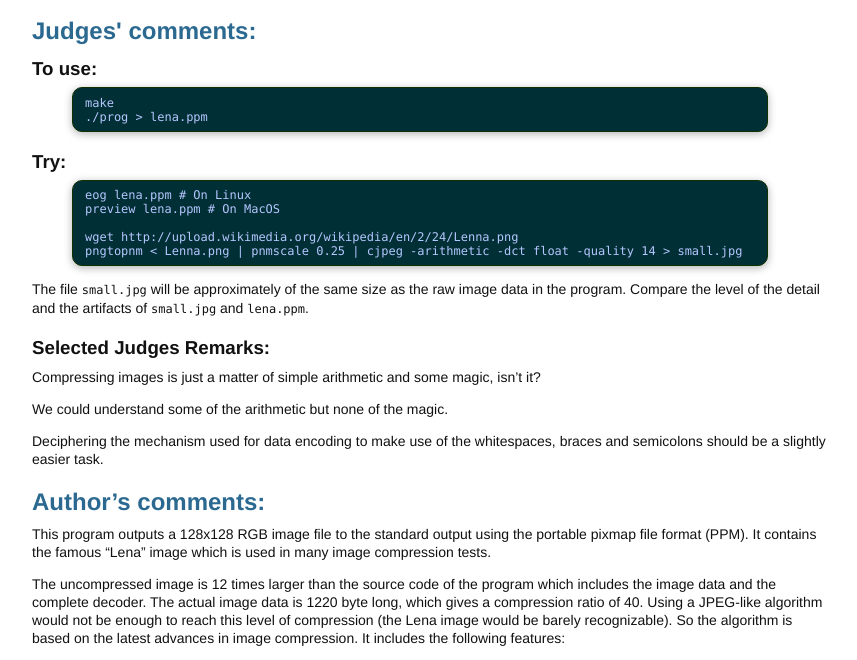
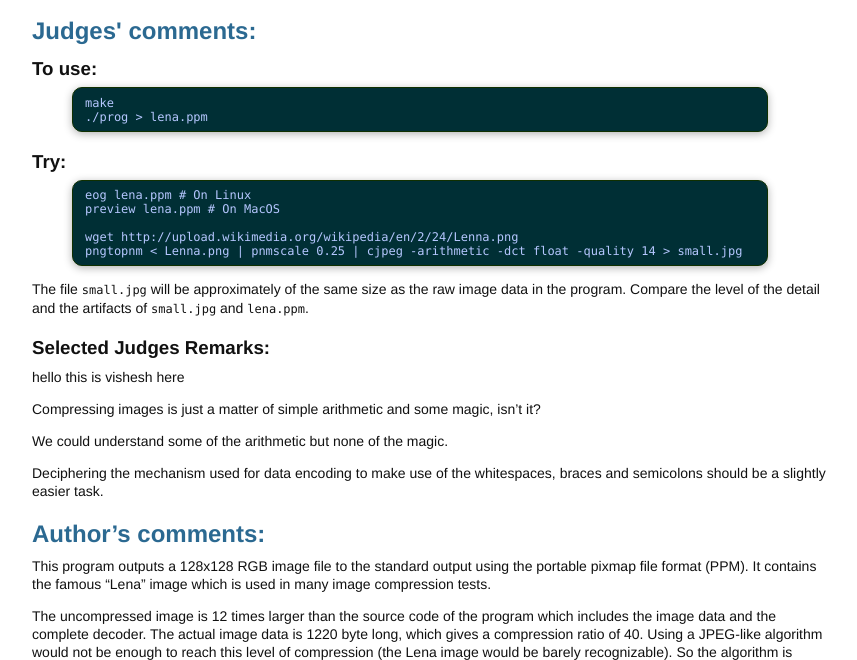
Before and after one commit to c00kiemon5ter/ioccc-obfuscated-c-contest, a plain HTML site: page 2018/bellard/hint.html in a window 1280 px wide. Shown: the part 120-780 px from the top of the page, without its empty margins (208-1065 px from the left). Drawn offline with Linux system fonts and the light colour scheme.

Commit message:
Update hint.html

```diff
--- a/2018/bellard/hint.html
+++ b/2018/bellard/hint.html
@@ -36,6 +36,7 @@ in the program. Compare the level of the detail and the artifacts of
 <code>small.jpg</code> and <code>lena.ppm</code>.</p>
 
 <h3>Selected Judges Remarks:</h3>
+  <p>hello this is vishesh here</p>
 
 <p>Compressing images is just a matter of simple arithmetic and some magic, isn&rsquo;t it?</p>
 
```
